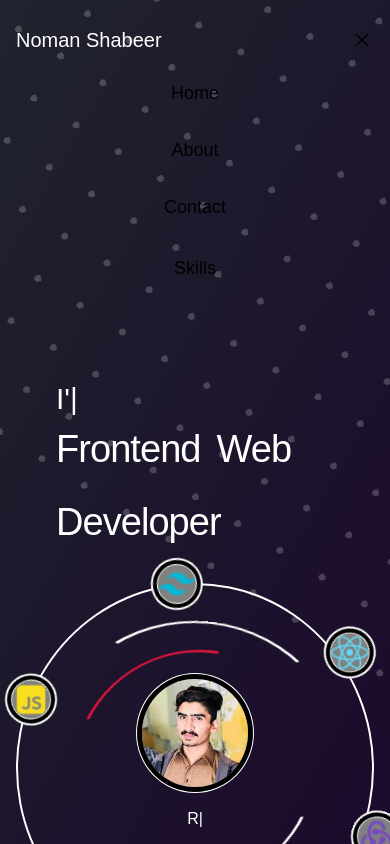
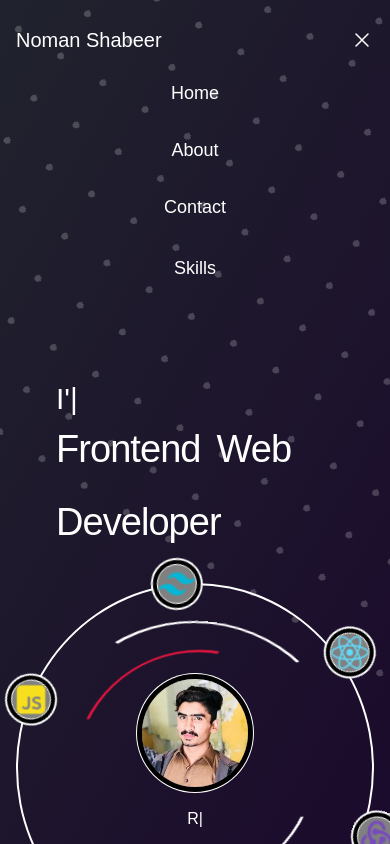
Before and after one commit to Nomanshabeer27/Personal-Portfolio, a React (Vite) app: page / in a window 390 px wide. Both pictures are taken after a click on the icon 362 px from the left and 40 px from the top of the page. Built offline with nearby package versions, Linux system fonts and the light colour scheme.

Commit message:
update header files

```diff
--- a/src/components/Header.jsx
+++ b/src/components/Header.jsx
@@ -45,10 +45,10 @@ const Header = () => {
                     </NavLink>
 
                 </div>
-                <div className='flex  md:hidden manget-target'>
+                <div className='flex  md:hidden manget-target text-white gap-5'>
                     {
                         togle ? (
-                            <svg onClick={handleClick} xmlns="http://www.w3.org/2000/svg" fill="none" viewBox="0 0 24 24" strokeWidth={1.5} stroke="currentColor" className="w-6 h-6">
+                            <svg onClick={handleClick} xmlns="http://www.w3.org/2000/svg" fill="none" viewBox="0 0 24 24" strokeWidth={1.5} stroke="currentColor" className="w-6 h-6 ">
                                 <path strokeLinecap="round" strokeLinejoin="round" d="M6 18L18 6M6 6l12 12" />
                             </svg>
                         ) : (
@@ -60,7 +60,7 @@ const Header = () => {
                 </div>
             </div>
             {togle && (
-                <div className='flex flex-col items-center   text-[18px] md:hidden'>
+                <div className='flex flex-col items-center text-white   text-[18px] md:hidden'>
                     <NavLink
                         to="/"
                         className="font-semibold mb-7 border-b-2 border-transparent hover:border-black transition-all duration-800"
```
